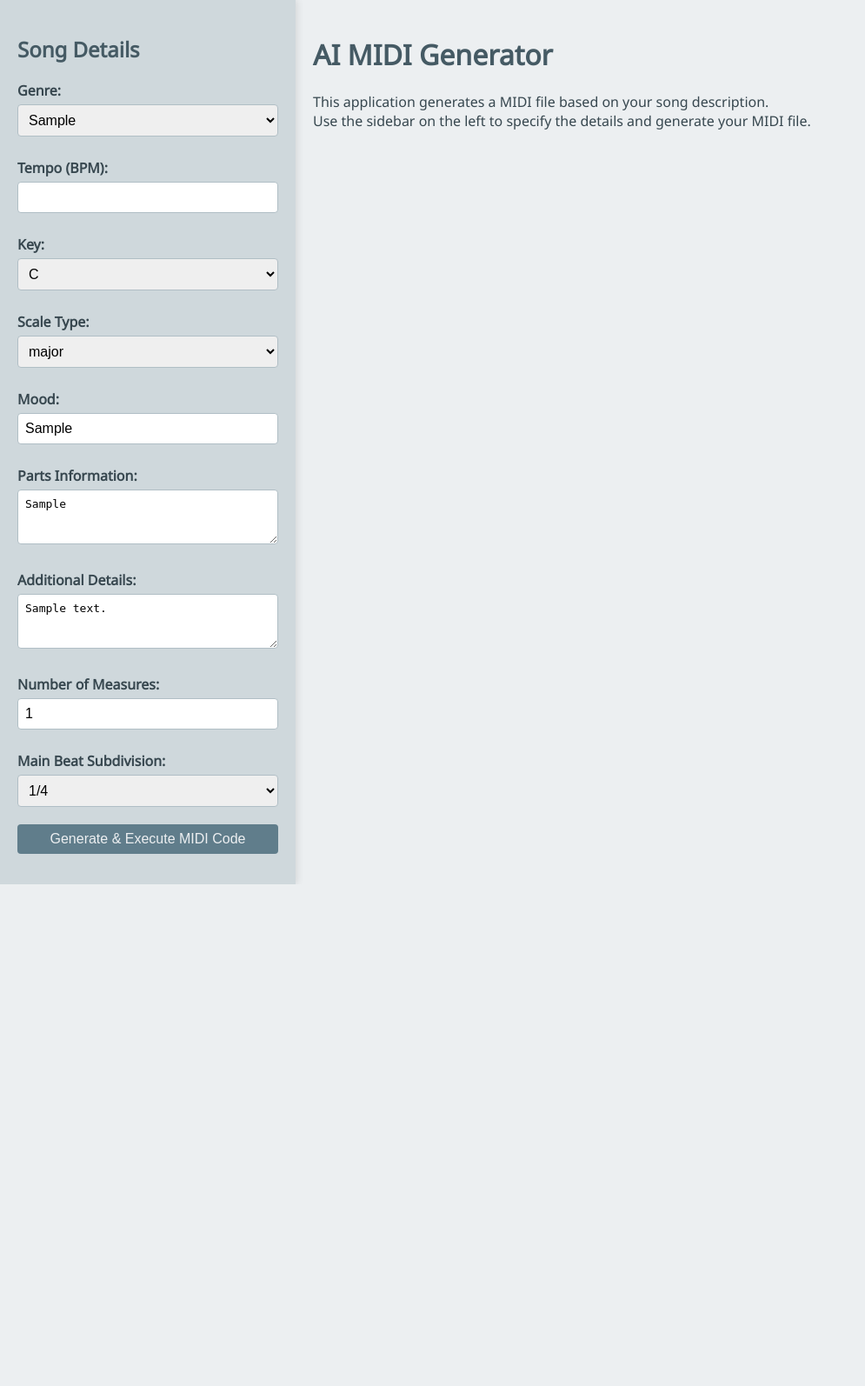
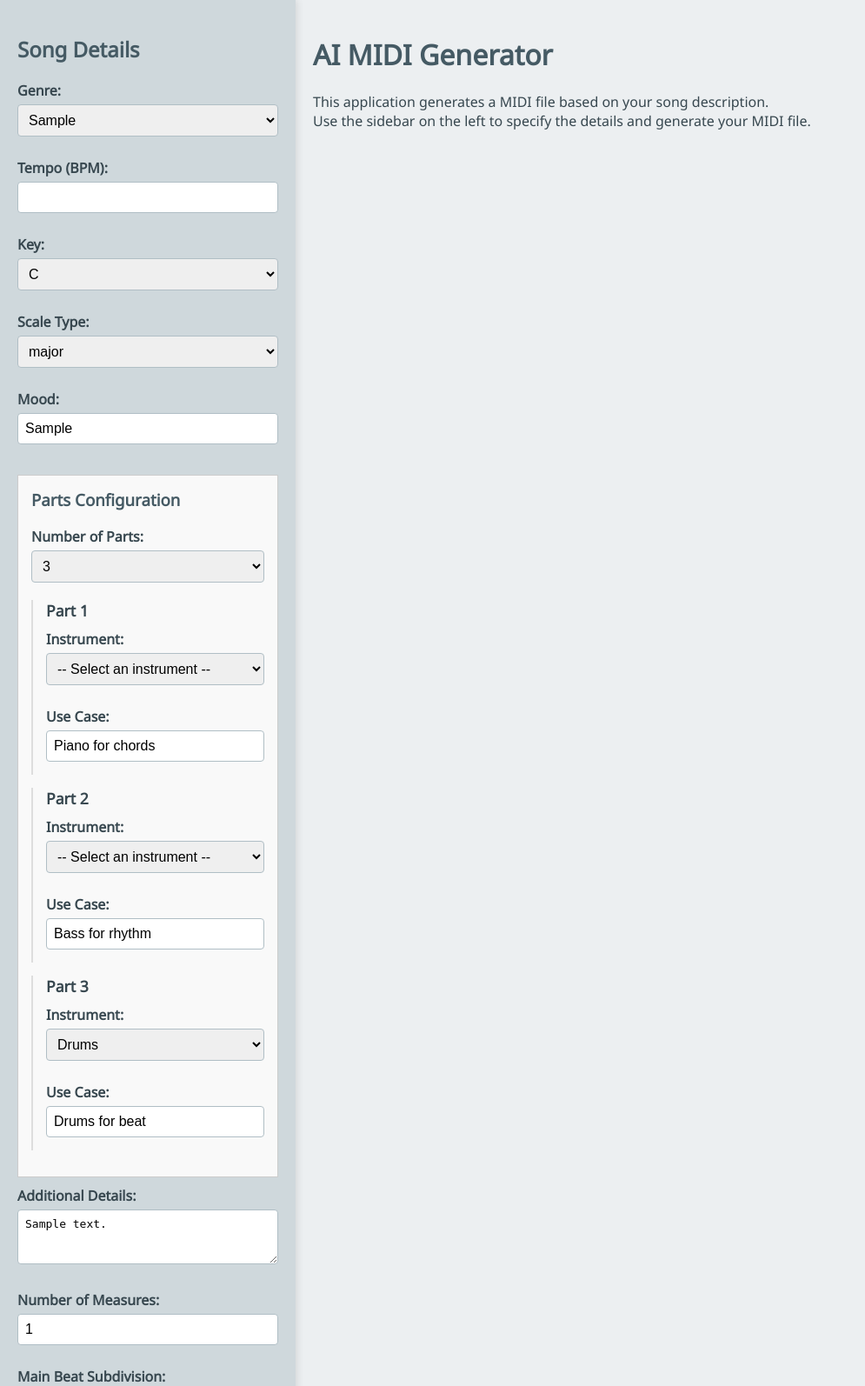
Before and after one commit to nibura2002/AI-MIDI-generator, a Flask app: template templates/index.html in a window 1280 px wide. Shown: the top 1594 px of the page at 87% size, without its empty margins (0-995 px from the left). Before the commit the page ends 1017 px from the top, so only its background shows below. Run offline with Flask 3, Linux system fonts and the light colour scheme; the template is opened without the code that fills it: most values are stand-ins (such as "Sample title", 1, 10 or a date in 2020).

Commit message:
feature: choose parts by dropdown

````diff
--- a/app.py
+++ b/app.py
@@ -29,15 +29,12 @@ load_dotenv()
 openai_api_key = os.getenv("OPENAI_API_KEY")
 if not openai_api_key:
     logger.error("OPENAI_API_KEY is not set. Please set it in the .env file.")
-    raise EnvironmentError(
-        "OPENAI_API_KEY is not set. Please set it in the .env file.")
+    raise EnvironmentError("OPENAI_API_KEY is not set. Please set it in the .env file.")
 logger.info("OPENAI_API_KEY successfully loaded.")
 
 ###############################################################################
 # Utility functions
 ###############################################################################
-
-
 def strip_markdown_code(text: str) -> str:
     """
     Remove markdown code fences from the text.
@@ -47,11 +44,7 @@ def strip_markdown_code(text: str) -> str:
     text = re.sub(r"\n```$", "", text)
     return text
 
-
-def get_midi_info(
-        midi_path: str,
-        user_tempo: int,
-        user_measure_count: int) -> str:
+def get_midi_info(midi_path: str, user_tempo: int, user_measure_count: int) -> str:
     """
     Parse the MIDI file using mido and return a human-friendly summary.
     """
@@ -88,7 +81,6 @@ def get_midi_info(
         logger.error("Error reading MIDI file: %s", e)
         return f"Error reading MIDI file information: {e}"
 
-
 ###############################################################################
 # Genre extra details
 ###############################################################################
@@ -121,36 +113,112 @@ genre_extra_details = {
     "J-Pop": "Often includes bright melodies, eclectic influences, and polished production with standard pop progressions.",
     "EDM": "Utilizes electronic synthesizers, repetitive beats, and build-drop structures with energetic progressions.",
     "Indie": "Characterized by a mix of traditional and experimental sounds, often featuring unconventional chord progressions and rhythms.",
-    "Alternative": "Blends elements from various genres with varied chord progressions and eclectic rhythmic patterns."}
+    "Alternative": "Blends elements from various genres with varied chord progressions and eclectic rhythmic patterns."
+}
 
 ###############################################################################
-# Flask App Initialization (Production Settings)
+# List of MIDI Instrument Options for Dropdown Menus
+###############################################################################
+midi_instruments = [
+    "Acoustic Grand Piano",
+    "Bright Acoustic Piano",
+    "Electric Grand Piano",
+    "Honky-tonk Piano",
+    "Electric Piano 1",
+    "Electric Piano 2",
+    "Harpsichord",
+    "Clavinet",
+    "Celesta",
+    "Glockenspiel",
+    "Music Box",
+    "Vibraphone",
+    "Marimba",
+    "Xylophone",
+    "Tubular Bells",
+    "Dulcimer",
+    "Drawbar Organ",
+    "Percussive Organ",
+    "Rock Organ",
+    "Church Organ",
+    "Reed Organ",
+    "Accordion",
+    "Harmonica",
+    "Tango Accordion",
+    "Acoustic Guitar (nylon)",
+    "Acoustic Guitar (steel)",
+    "Electric Guitar (jazz)",
+    "Electric Guitar (clean)",
+    "Electric Guitar (muted)",
+    "Overdriven Guitar",
+    "Distortion Guitar",
+    "Guitar Harmonics",
+    "Acoustic Bass",
+    "Electric Bass (finger)",
+    "Electric Bass (pick)",
+    "Fretless Bass",
+    "Slap Bass 1",
+    "Slap Bass 2",
+    "Synth Bass 1",
+    "Synth Bass 2",
+    "Violin",
+    "Viola",
+    "Cello",
+    "Contrabass",
+    "Tremolo Strings",
+    "Pizzicato Strings",
+    "Orchestral Harp",
+    "Timpani",
+    "String Ensemble 1",
+    "String Ensemble 2",
+    "SynthStrings 1",
+    "SynthStrings 2",
+    "Choir Aahs",
+    "Voice Oohs",
+    "Synth Voice",
+    "Orchestra Hit",
+    "Trumpet",
+    "Trombone",
+    "Tuba",
+    "Muted Trumpet",
+    "French Horn",
+    "Brass Section",
+    "Synth Brass 1",
+    "Synth Brass 2",
+    "Soprano Sax",
+    "Alto Sax",
+    "Tenor Sax",
+    "Baritone Sax",
+    "Oboe",
+    "English Horn",
+    "Bassoon",
+    "Clarinet",
+    "Piccolo",
+    "Flute",
+    "Recorder",
+    "Pan Flute",
+    "Blown Bottle",
+    "Shakuhachi",
+    "Whistle",
+    "Ocarina"
+]
+
+###############################################################################
+# Flask App Initialization
 ###############################################################################
 app = Flask(__name__)
-app.secret_key = os.environ.get(
-    "FLASK_SECRET_KEY",
-    "replace_with_a_secure_random_key")
+app.secret_key = os.environ.get("FLASK_SECRET_KEY", "replace_with_a_secure_random_key")
 app.config['ENV'] = 'production'
 app.config['DEBUG'] = False
 app.config['TESTING'] = False
 
-# Redirect requests from www.midigenerator.dtmerforum.com to
-# midigenerator.dtmerforum.com
-
-
 @app.before_request
 def redirect_to_www():
     host = request.headers.get("Host", "")
-
-    # ローカル環境の場合はリダイレクトをスキップする
     if "localhost" in host or "127.0.0.1" in host:
         return None
-
-    # www で始まっていない場合、www付きにリダイレクトする
     if not host.startswith("www."):
         target_url = request.url.replace(host, "www." + host, 1)
         return redirect(target_url, code=301)
-
 
 ###############################################################################
 # Initialize the LLM and PromptTemplate for MIDI generation
@@ -193,7 +261,7 @@ Requirements:
 3. Determine the number of beats per measure based on the "Main Beat Subdivision" as described above, and calculate MEASURE_TICKS.
 4. Create a new MIDI file.
 5. Set the tempo using the provided BPM.
-6. Create MIDI tracks for each instrument part (for example, piano, bass, and drums).
+6. Create MIDI tracks for each instrument part.
    For each instrument, create a new MidiTrack and append messages to that track.
    Do not append individual MetaMessage objects directly to the file.
 7. Use consistent rhythmic subdivisions for all instruments so the overall feel is coherent.
@@ -211,17 +279,16 @@ Output only the complete Python code (without markdown code fences).
 ###############################################################################
 # Routes & Handlers
 ###############################################################################
-
-
 @app.route("/", methods=["GET", "POST"])
 def index():
-    # Default values
+    # Default values for non-part fields
     default_genre = "Pop"
     default_tempo = 120
     default_key = "C"
     default_scale_type = "major"
     default_mood = "Bright and upbeat"
-    default_parts_info = "1) Piano for chords\n2) Bass for rhythm\n3) Drums for beat"
+    # For backward compatibility with the previous "parts_info" field
+    default_parts_info = ""
     default_additional_details = "Provide any additional details as needed."
     default_measure_count = 16
     default_beat_subdivision = "1/4"
@@ -238,25 +305,29 @@ def index():
         key_center = request.form.get("key_center", default_key)
         scale_type = request.form.get("scale_type", default_scale_type)
         mood = request.form.get("mood", default_mood)
-        parts_info = request.form.get("parts_info", default_parts_info)
-        additional_details = request.form.get(
-            "additional_details", default_additional_details)
+        additional_details = request.form.get("additional_details", default_additional_details)
         try:
-            measure_count = int(
-                request.form.get(
-                    "measure_count",
-                    default_measure_count))
+            measure_count = int(request.form.get("measure_count", default_measure_count))
         except ValueError:
             measure_count = default_measure_count
-        beat_subdivision = request.form.get(
-            "beat_subdivision", default_beat_subdivision)
+        beat_subdivision = request.form.get("beat_subdivision", default_beat_subdivision)
+
+        # Process parts information:
+        # First try to get individual part fields (dropdown + free text)
+        parts = []
+        for i in range(1, 9):
+            instrument = request.form.get(f"part{i}_instrument", "").strip()
+            usecase = request.form.get(f"part{i}_usecase", "").strip()
+            if instrument or usecase:
+                parts.append(f"Part {i}: Instrument: {instrument}, Use case: {usecase}")
+        # If no individual parts were provided, fallback to a single "parts_info" field if present.
+        if parts:
+            parts_info = "\n".join(parts)
+        else:
+            parts_info = request.form.get("parts_info", default_parts_info)
 
         extra_details = genre_extra_details.get(genre, "")
-        logger.info(
-            "Received POST request with genre=%s, tempo=%d, key=%s",
-            genre,
-            tempo,
-            key_center)
+        logger.info("Received POST request with genre=%s, tempo=%d, key=%s", genre, tempo, key_center)
 
         # Run the LLM chain to generate the Python MIDI code
         chain = LLMChain(llm=llm, prompt=midi_prompt)
@@ -280,9 +351,7 @@ def index():
             return redirect(url_for("index"))
 
         generated_code = strip_markdown_code(generated_code_raw)
-        logger.info(
-            "Generated code length: %d characters",
-            len(generated_code))
+        logger.info("Generated code length: %d characters", len(generated_code))
 
         # Write the generated code to a temporary file and execute it
         with tempfile.NamedTemporaryFile(delete=False, suffix=".py") as tmp_file:
@@ -294,76 +363,57 @@ def index():
         midi_file_path = "output.mid"
 
         try:
-            out = subprocess.check_output(
-                ["python", tmp_file_name], stderr=subprocess.STDOUT)
+            out = subprocess.check_output(["python", tmp_file_name], stderr=subprocess.STDOUT)
             execution_output = out.decode("utf-8")
             logger.info("Execution output: %s", execution_output)
         except subprocess.CalledProcessError as e:
             execution_output = e.output.decode("utf-8")
-            logger.error(
-                "Error executing generated code: %s",
-                execution_output)
+            logger.error("Error executing generated code: %s", execution_output)
             flash("An error occurred while executing the generated code.", "error")
 
         midi_info = ""
         if os.path.exists(midi_file_path):
-            midi_info = get_midi_info(
-                midi_file_path,
-                user_tempo=tempo,
-                user_measure_count=measure_count)
+            midi_info = get_midi_info(midi_file_path, user_tempo=tempo, user_measure_count=measure_count)
             logger.info("MIDI file generated successfully.")
         else:
             logger.error("MIDI file was not generated.")
 
-        return render_template(
-            "result.html",
-            generated_code=generated_code,
-            execution_output=execution_output,
-            midi_exists=os.path.exists(midi_file_path),
-            midi_info=midi_info
-        )
-    return render_template(
-        "index.html",
-        genre_options=genre_options,
-        default_genre=default_genre,
-        default_tempo=default_tempo,
-        default_key=default_key,
-        default_scale_type=default_scale_type,
-        default_mood=default_mood,
-        default_parts_info=default_parts_info,
-        default_additional_details=default_additional_details,
-        default_measure_count=default_measure_count,
-        default_beat_subdivision=default_beat_subdivision
-    )
-
+        return render_template("result.html",
+                               generated_code=generated_code,
+                               execution_output=execution_output,
+                               midi_exists=os.path.exists(midi_file_path),
+                               midi_info=midi_info)
+    return render_template("index.html",
+                           genre_options=genre_options,
+                           default_genre=default_genre,
+                           default_tempo=default_tempo,
+                           default_key=default_key,
+                           default_scale_type=default_scale_type,
+                           default_mood=default_mood,
+                           default_parts_info=default_parts_info,
+                           default_additional_details=default_additional_details,
+                           default_measure_count=default_measure_count,
+                           default_beat_subdivision=default_beat_subdivision,
+                           midi_instruments=midi_instruments)
 
 @app.route("/download_midi")
 def download_midi():
     midi_file_path = "output.mid"
     if os.path.exists(midi_file_path):
         logger.info("Providing MIDI file for download.")
-        return send_file(
-            midi_file_path,
-            as_attachment=True,
-            download_name="output.mid",
-            mimetype="audio/midi"
-        )
+        return send_file(midi_file_path,
+                         as_attachment=True,
+                         download_name="output.mid",
+                         mimetype="audio/midi")
     else:
         logger.error("No MIDI file found for download.")
         flash("No MIDI file found.", "error")
         return redirect(url_for("index"))
 
-
 ###############################################################################
 # Run the Flask App
 ###############################################################################
 if __name__ == "__main__":
-    # In production, it is recommended to run with a WSGI server such as Gunicorn.
-    # For example: gunicorn -w 4 -b :$PORT app:app
-    app.run(
-        host="0.0.0.0",
-        port=int(
-            os.environ.get(
-                "PORT",
-                8080)),
-        debug=False)
+    app.run(host="0.0.0.0",
+            port=int(os.environ.get("PORT", 8080)),
+            debug=False)
--- a/templates/index.html
+++ b/templates/index.html
@@ -5,12 +5,51 @@
   <title>AI MIDI Generator (Flask)</title>
   <link href="https://fonts.googleapis.com/css2?family=Noto+Sans&display=swap" rel="stylesheet">
   <link rel="stylesheet" type="text/css" href="{{ url_for('static', filename='css/style.css') }}">
+  <style>
+    /* Parts configuration用のスタイル */
+    .parts-configuration {
+      border: 1px solid #ccc;
+      padding: 15px;
+      margin-top: 20px;
+      background-color: #f9f9f9;
+    }
+    .parts-configuration h3 {
+      margin-top: 0;
+    }
+    .part-section {
+      margin-bottom: 15px;
+      padding-left: 15px;
+      border-left: 2px solid #ddd;
+    }
+    .part-section h4 {
+      margin: 5px 0;
+      font-size: 1.1em;
+    }
+  </style>
+  <script>
+    // 選択されたパート数に応じて各パートの入力フィールドを表示／非表示にする関数
+    function updateParts() {
+      var numParts = parseInt(document.getElementById("num_parts").value);
+      for (var i = 1; i <= 8; i++) {
+        var partDiv = document.getElementById("part_section_" + i);
+        if (i <= numParts) {
+          partDiv.style.display = "block";
+        } else {
+          partDiv.style.display = "none";
+        }
+      }
+    }
+    window.onload = function() {
+      updateParts();
+    }
+  </script>
 </head>
 <body>
   <div class="container">
     <div class="sidebar">
       <h2>Song Details</h2>
       <form method="POST">
+          <!-- 既存の各種フォーム項目 -->
           <label>Genre:</label>
           <select name="genre">
               {% for g in genre_options %}
@@ -33,8 +72,49 @@
           </select>
           <label>Mood:</label>
           <input type="text" name="mood" value="{{ default_mood }}">
-          <label>Parts Information:</label>
-          <textarea name="parts_info" rows="3">{{ default_parts_info }}</textarea>
+
+          <!-- Parts configurationのグループ -->
+          <div class="parts-configuration">
+            <h3>Parts Configuration</h3>
+            <label for="num_parts">Number of Parts:</label>
+            <select name="num_parts" id="num_parts" onchange="updateParts()">
+                {% for n in range(1, 9) %}
+                    <option value="{{ n }}" {% if n == 3 %}selected{% endif %}>{{ n }}</option>
+                {% endfor %}
+            </select>
+
+            <div id="partsContainer">
+              {% for i in range(1, 9) %}
+              <div class="part-section" id="part_section_{{ i }}">
+                  <h4>Part {{ i }}</h4>
+                  <label for="part{{ i }}_instrument">Instrument:</label>
+                  <select name="part{{ i }}_instrument" id="part{{ i }}_instrument">
+                      <option value="">-- Select an instrument --</option>
+                      {% if i == 3 %}
+                        <!-- Part 3 は「Drums」を初期値として設定 -->
+                        <option value="Drums" selected>Drums</option>
+                      {% endif %}
+                      {% for instrument in midi_instruments %}
+                          {% if not (i == 3 and instrument == "Drums") %}
+                          <option value="{{ instrument }}"
+                          {% if i == 1 and instrument == "Acoustic Grand Piano" %}
+                              selected
+                          {% elif i == 2 and instrument == "Acoustic Bass" %}
+                              selected
+                          {% endif %}>
+                              {{ instrument }}
+                          </option>
+                          {% endif %}
+                      {% endfor %}
+                  </select>
+                  <label for="part{{ i }}_usecase">Use Case:</label>
+                  <input type="text" name="part{{ i }}_usecase" id="part{{ i }}_usecase" placeholder="Describe the use case"
+                  value="{% if i == 1 %}Piano for chords{% elif i == 2 %}Bass for rhythm{% elif i == 3 %}Drums for beat{% endif %}">
+              </div>
+              {% endfor %}
+            </div>
+          </div>
+
           <label>Additional Details:</label>
           <textarea name="additional_details" rows="3">{{ default_additional_details }}</textarea>
           <label>Number of Measures:</label>
@@ -45,6 +125,7 @@
                   <option value="{{ subdiv }}" {% if subdiv == default_beat_subdivision %}selected{% endif %}>{{ subdiv }}</option>
               {% endfor %}
           </select>
+
           <button type="submit">Generate & Execute MIDI Code</button>
       </form>
       <div class="flash-messages">
````
